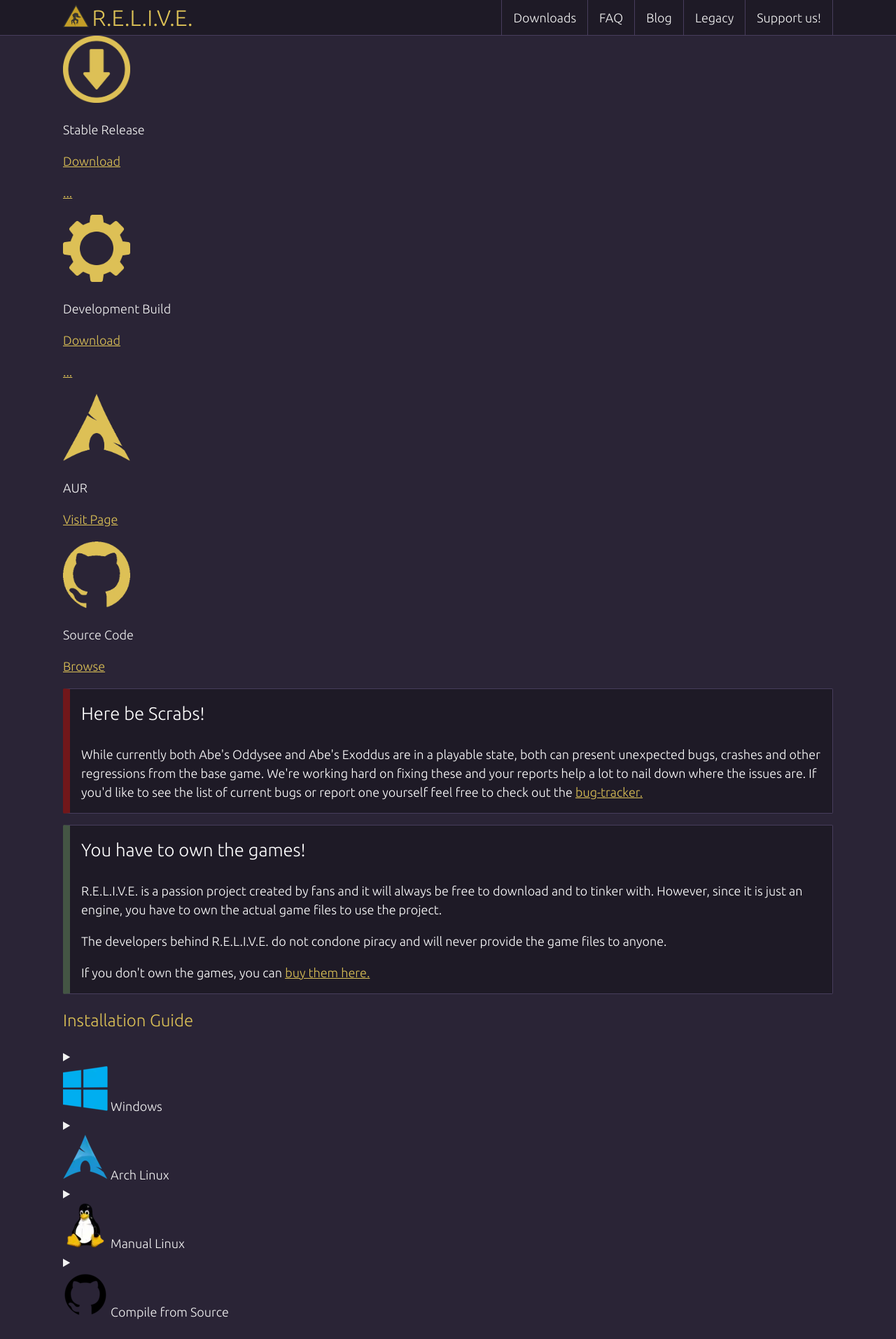
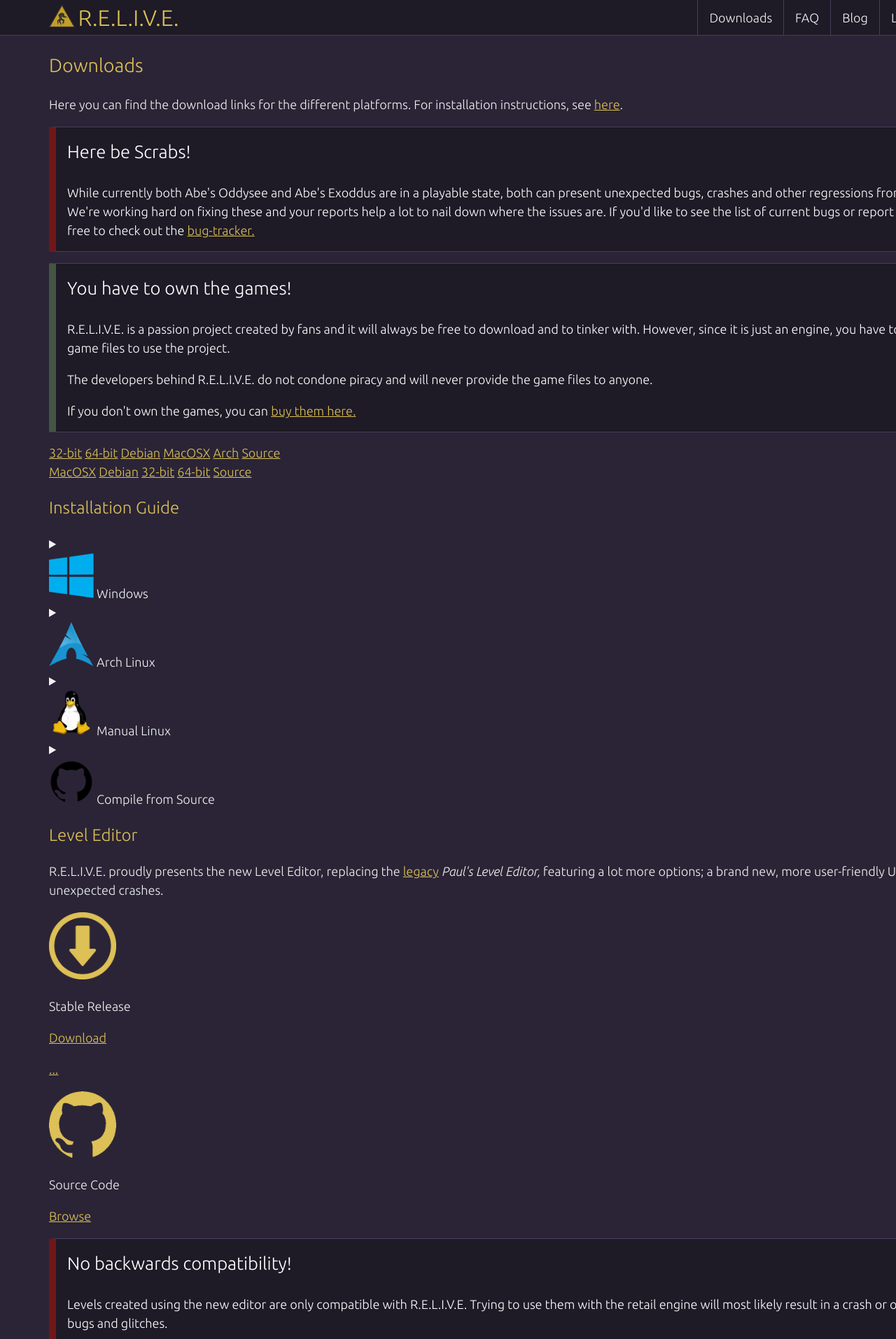
Before and after one commit to AliveTeam/AliveTeam.github.io, a Jekyll site: the page built from downloads.html, in a window 1280 px wide. Shown: the top 1914 px of the page at 70% size. Built offline with Jekyll 4.4.1, drawn with Linux system fonts in a browser that asks for light colours.

Commit message:
Start reworking downloads.

```diff
--- a/css/common.scss
+++ b/css/common.scss
@@ -137,7 +137,7 @@
 }
 
 :root {
-    --width: 1100px;
+    --width: 1400px;
 }
 
 body {
--- a/downloads.html
+++ b/downloads.html
@@ -36,35 +36,48 @@
 <main>
   <section>
     <div>
-    <div class="downloads">
-      {% include download.html link="https://github.com/AliveTeam/alive_reversing/releases/latest" text="Stable Release" button="Download" image="download.webp" release="last_stable" %}
+      <h1>Downloads</h1>
+      <p>Here you can find the download links for the different platforms. For installation instructions, see <a href="#guide">here</a>.</p>
+    </div>
+  </section>
 
-      {% include download.html link="https://dev.azure.com/MrSapps/AliveRev/_build?definitionId=1" text="Development Build" button="Download" image="gear.webp" release="last_beta" %}
-
-      {% include download.html link="https://aur.archlinux.org/packages/relive-git" text="AUR" button="Visit Page" image="arch_black.webp" %}
-
-      {% include download.html link="https://github.com/AliveTeam/alive_reversing" text="Source Code" button="Browse" image="gh.webp" %}
-    </div>
-
+  <section>
+    <div>
       <div class="warning" id="bugs">
         <h3>Here be Scrabs!</h3>
         <p>
-        While currently both Abe's Oddysee and Abe's Exoddus are in a playable state, both can present unexpected bugs,
-        crashes and other regressions from the base game. We're working hard on fixing these and your reports help a lot to
-        nail down where the issues are. If you'd like to see the list of current bugs or report one yourself feel free to check
-        out the <a href="https://github.com/AliveTeam/alive_reversing/projects/1">bug-tracker.</a>
+          While currently both Abe's Oddysee and Abe's Exoddus are in a playable state, both can present unexpected bugs, crashes and other regressions from the
+          base game. We're working hard on fixing these and your reports help a lot to nail down where the issues are. If you'd like to see the list of current
+          bugs or report one yourself feel free to check out the <a href="https://github.com/AliveTeam/alive_reversing/projects/1">bug-tracker.</a>
         </p>
       </div>
 
       <div class="warning" id="buygames">
         <h3>You have to own the games!</h3>
-      <p>R.E.L.I.V.E. is a passion project created by fans and it will always be free to download
-      and to tinker with. However, since it is just an engine, you have to own the actual game
-      files to use the project.</p>
-      <p>The developers behind R.E.L.I.V.E. do not condone piracy and will never provide the game
-      files to anyone.</p>
-      <p>If you don't own the games, you can <a href="http://www.oddworld.com/buy-games/">buy them
-      here.</a></p>
+        <p>R.E.L.I.V.E. is a passion project created by fans and it will always be free to download and to tinker with. However, since it is just an engine, you
+          have to own the actual game files to use the project.</p>
+        <p>The developers behind R.E.L.I.V.E. do not condone piracy and will never provide the game files to anyone.</p>
+        <p>If you don't own the games, you can <a href="http://www.oddworld.com/buy-games/">buy them here.</a></p>
+      </div>
+
+      <div>
+        <div class="stable">
+          <a href="https://github.com/AliveTeam/alive_reversing/releases/latest">32-bit</a>
+          <a href="https://github.com/AliveTeam/alive_reversing/releases/latest">64-bit</a>
+          <a href="https://github.com/AliveTeam/alive_reversing/releases/latest">Debian</a>
+          <a href="https://github.com/AliveTeam/alive_reversing/releases/latest">MacOSX</a>
+
+          <a href="https://aur.archlinux.org/packages/relive-git">Arch</a>
+          <a href="https://github.com/AliveTeam/alive_reversing">Source</a>
+        </div>
+
+        <div class="beta">
+          <a href="https://ci.appveyor.com/api/projects/mouzedrift/alive-reversing/artifacts/build/relive-0.1-Darwin.dmg?branch=abi_break_refcount&job=MacOS">MacOSX</a>
+          <a href="https://ci.appveyor.com/api/projects/mouzedrift/alive-reversing/artifacts/build/relive-0.1-Linux.deb?branch=abi_break_refcount&job=Linux">Debian</a>
+          <a href="https://ci.appveyor.com/api/projects/mouzedrift/alive-reversing/artifacts/build/RELIVE_Windows_Binaries_Lite_Debug_x86.zip?branch=abi_break_refcount&job=Windows32">32-bit</a>
+          <a href="https://ci.appveyor.com/api/projects/mouzedrift/alive-reversing/artifacts/build/RELIVE_Windows_Binaries_Lite_Debug_x64.zip?branch=abi_break_refcount&job=Windows64">64-bit</a>
+          <a href="https://github.com/mouzedrift/alive_reversing/tree/abi_break_refcount">Source</a>
+        </div>
       </div>
 
       <h2>Installation Guide</h2>
```
Lines whose indentation alone changed are shown as unchanged.
